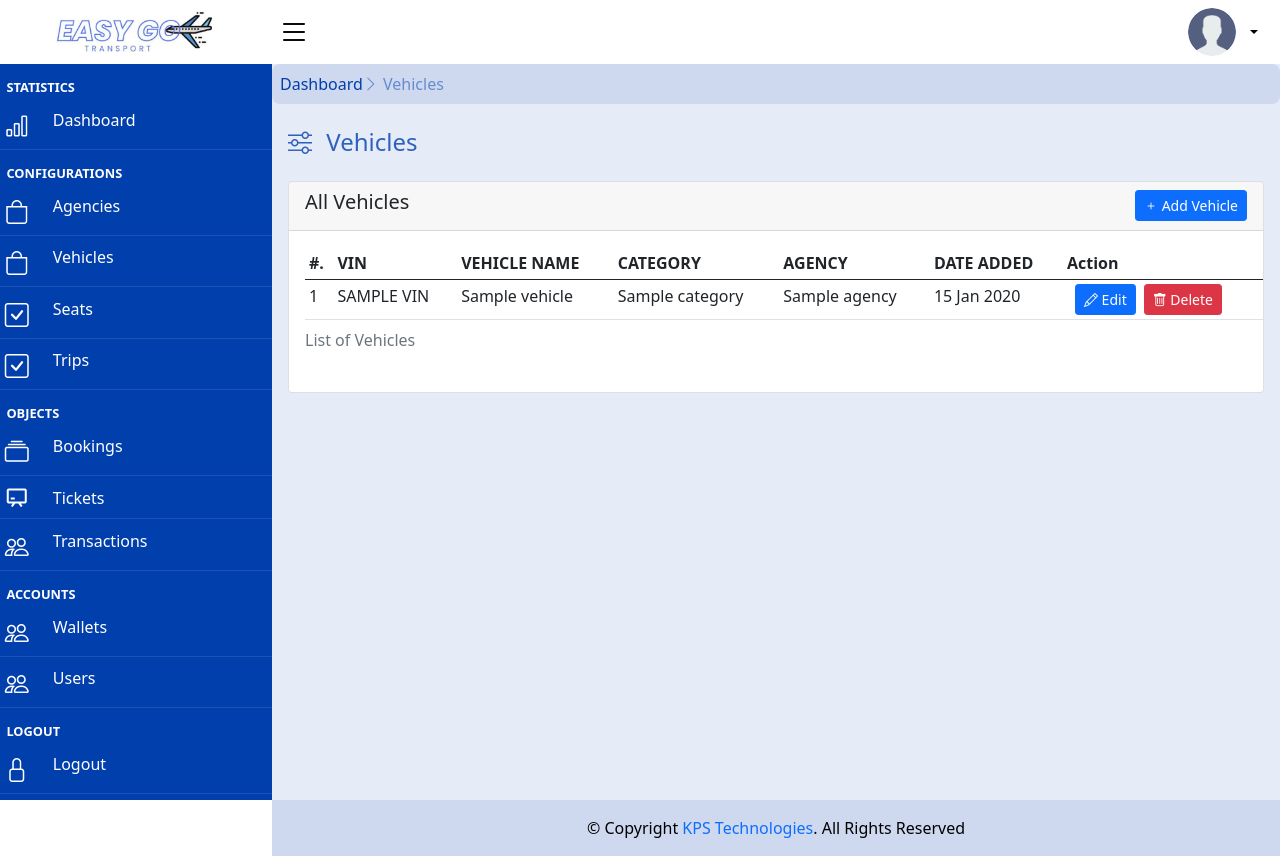
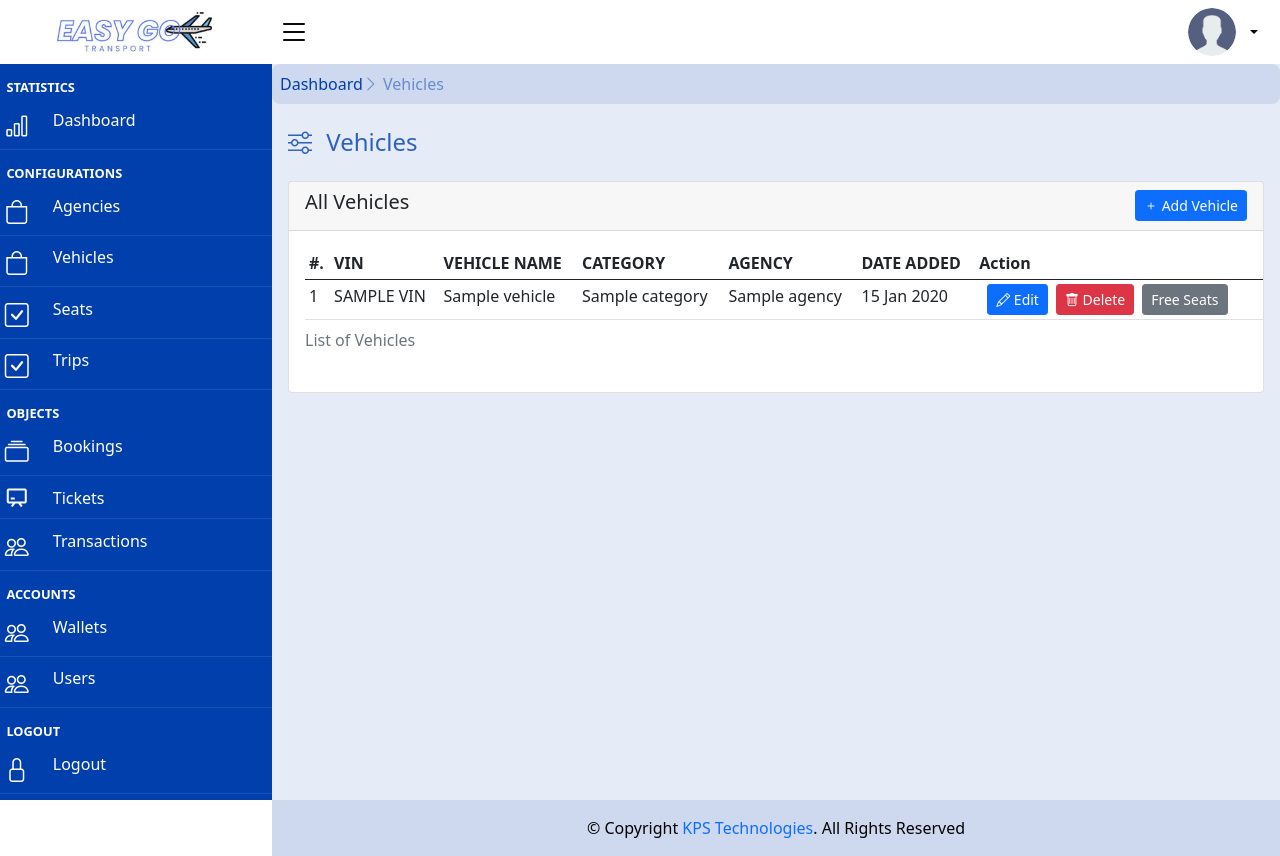
Before and after one commit to DevPrinceK/flight, a Django app: template core/backend/templates/backend/lists/vehicles.html in a window 1280 px wide. Run offline with Django 4.2, Linux system fonts and the light colour scheme; the template is opened without the code that fills it: most values are stand-ins (such as "Sample title", 1, 10 or a date in 2020); some libraries are stand-ins or nearby versions.

Commit message:
Update vehicles.html

```diff
--- a/core/backend/templates/backend/lists/vehicles.html
+++ b/core/backend/templates/backend/lists/vehicles.html
@@ -67,6 +67,13 @@
                                             Delete
                                         </button>
                                     </form>
+
+                                    <a href="{% url 'backend:free_vehicle_seats' %}?vehicle_id={{vehicle.id}}"
+                                        class="px-2">
+                                        <button class="btn btn-sm btn-secondary">
+                                            Free Seats
+                                        </button>
+                                    </a>
                                 </td>
                             </tr>
                             {% endfor %}
```
